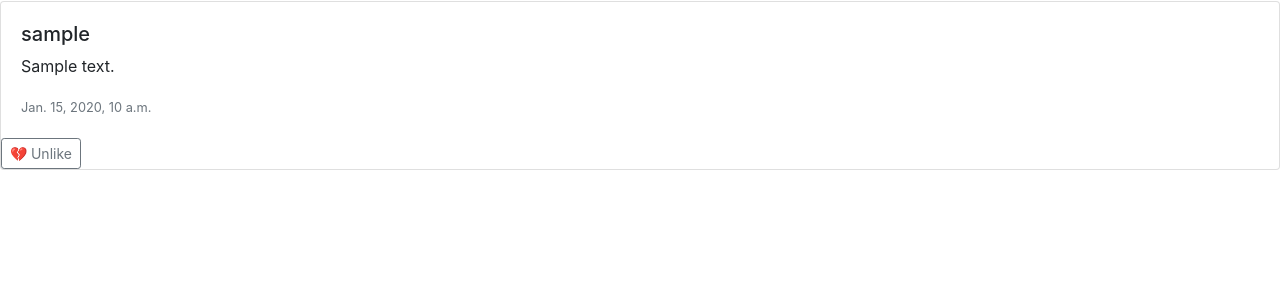
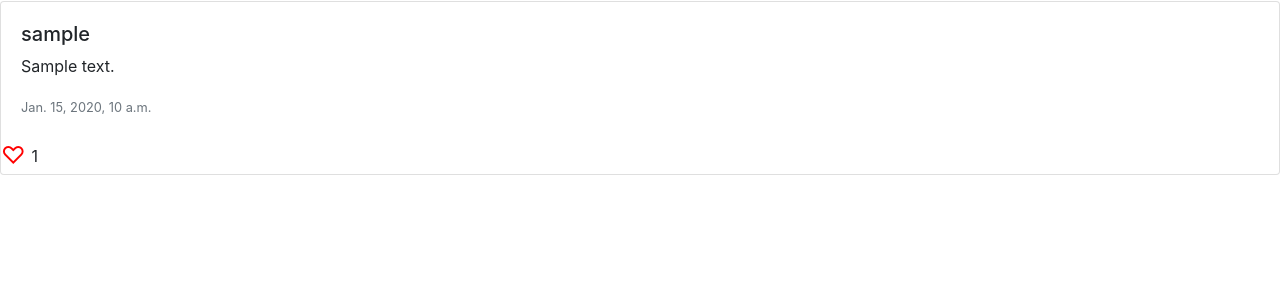
Before and after one commit to xavieralves16/network_project_cs50w, a Django app: page / in a window 1280 px wide. Shown: the part 266-566 px from the top of the page. Run offline with Django 3.2, Linux system fonts and the light colour scheme; a user stored in the database is signed in; tables that the repository leaves empty hold one stand-in row (values such as "Sample post"); some libraries are stand-ins or nearby versions.

Commit message:
Added like button

```diff
--- a/network/templates/network/index.html
+++ b/network/templates/network/index.html
@@ -22,14 +22,19 @@
                 <p>{{ post.content }}</p>
                 <small class="text-muted">{{ post.timestamp }}</small>
             </div>
-            <form action="{% url 'like_post' post.id %}" method="post">
-                {% csrf_token %}
-                {% if user in post.likes.all %}
-                    <button type="submit" class="btn btn-sm btn-outline-secondary">💔 Unlike</button>
-                {% else %}
-                    <button type="submit" class="btn btn-sm btn-outline-danger">❤️ Like</button>
-                {% endif %}
-            </form>
+            <div style="display: flex; align-items: center; gap: 6px;">
+                <form action="{% url 'like_post' post.id %}" method="post" style="margin: 0;">
+                    {% csrf_token %}
+                    <button type="submit" style="border: none; background: none; cursor: pointer; padding: 0;">
+                        {% if user in post.likes.all %}
+                            <span style="font-size: 1.5rem; color: red;">♡</span>
+                        {% else %}
+                            <span style="font-size: 1.5rem; color: grey;">♡</span>
+                        {% endif %}
+                    </button>
+                </form>
+                <span>{{ post.like_count }}</span>
+            </div>
         </div>
     {% endfor %}
 </div>
```
